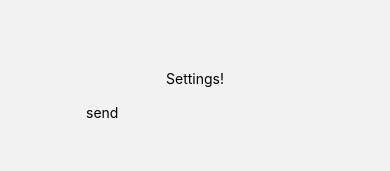
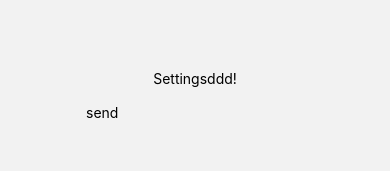
Before and after one commit to Pavel-Sol/rn-jobfinder, a React Native app in the folder mobile/: screen /Settings in a window 390 px wide. Shown: the part 334-505 px from the top of the page. Built offline with nearby package versions, Linux system fonts and the light colour scheme.

Commit message:
change formik, delete container

```diff
--- a/mobile/src/components/form/containers/FormikContainer.tsx
+++ /dev/null
@@ -1,21 +0,0 @@
-import React, {ReactElement} from 'react';
-import {Formik, FormikConfig, FormikProps} from 'formik';
-import {TValues} from '../types';
-import {View} from 'react-native';
-// import {FormErrorContainer} from './FormErrorContainer';
-
-interface IFormContainer extends FormikConfig<any> {
-  children: (props: FormikProps<TValues>) => ReactElement;
-}
-
-export const FormikContainer = (props: IFormContainer) => {
-  const {children, ...other} = props;
-
-  return (
-    <Formik {...other}>
-      {formik => {
-        return <>{children(formik)}</>;
-      }}
-    </Formik>
-  );
-};
--- a/mobile/src/navigation/AppNavigator.tsx
+++ b/mobile/src/navigation/AppNavigator.tsx
@@ -1,46 +1,10 @@
 import React from 'react';
-import {FormikContainer} from 'src/components/form/containers/FormikContainer';
 import {NavigationContainer} from '@react-navigation/native';
 import {createBottomTabNavigator} from '@react-navigation/bottom-tabs';
-import {View, Text, TouchableOpacity} from 'react-native';
-import {FormikText} from 'src/components/form/fields/FormikText';
+import {HomeScreen} from 'src/screens/HomeScreen';
+import {SettingsScreen} from 'src/screens/SettingsScreen';
 
 const Tab = createBottomTabNavigator();
-
-function HomeScreen() {
-  return (
-    <View style={{flex: 1, justifyContent: 'center', alignItems: 'center'}}>
-      <Text>Home1111!!!</Text>
-    </View>
-  );
-}
-
-function SettingsScreen() {
-  const initialValues = {
-    text: '',
-  };
-
-  const onSubmit = (val: any) => {
-    console.log('onSubmit ', val);
-  };
-
-  return (
-    <View style={{flex: 1, justifyContent: 'center', alignItems: 'center'}}>
-      <Text>Settings!</Text>
-
-      <FormikContainer initialValues={initialValues} onSubmit={onSubmit}>
-        {({handleSubmit}) => (
-          <View>
-            <FormikText name="text" />
-            <TouchableOpacity onPress={handleSubmit}>
-              <Text>send</Text>
-            </TouchableOpacity>
-          </View>
-        )}
-      </FormikContainer>
-    </View>
-  );
-}
 
 export const AppNavigator = () => {
   return (
--- /dev/null
+++ b/mobile/src/screens/HomeScreen.tsx
@@ -0,0 +1,10 @@
+import React from 'react';
+import {View, Text} from 'react-native';
+
+export const HomeScreen = () => {
+  return (
+    <View style={{flex: 1, justifyContent: 'center', alignItems: 'center'}}>
+      <Text>Home1111!!!</Text>
+    </View>
+  );
+};
--- /dev/null
+++ b/mobile/src/screens/SettingsScreen.tsx
@@ -0,0 +1,31 @@
+import React from 'react';
+import {View, Text, TouchableOpacity} from 'react-native';
+import {FormikText} from 'src/components/form/fields/FormikText';
+import {Formik} from 'formik';
+
+export const SettingsScreen = () => {
+  const initialValues = {
+    text: '',
+  };
+
+  const onSubmit = (val: any) => {
+    console.log('onSubmit ', val);
+  };
+
+  return (
+    <View style={{flex: 1, justifyContent: 'center', alignItems: 'center'}}>
+      <Text>Settingsddd!</Text>
+
+      <Formik initialValues={initialValues} onSubmit={onSubmit}>
+        {({handleSubmit}) => (
+          <View>
+            <FormikText name="text" />
+            <TouchableOpacity onPress={handleSubmit}>
+              <Text>send</Text>
+            </TouchableOpacity>
+          </View>
+        )}
+      </Formik>
+    </View>
+  );
+};
```
Also changed, not shown: mobile/src/components/form/types.ts (deleted, +0 -13 lines).
